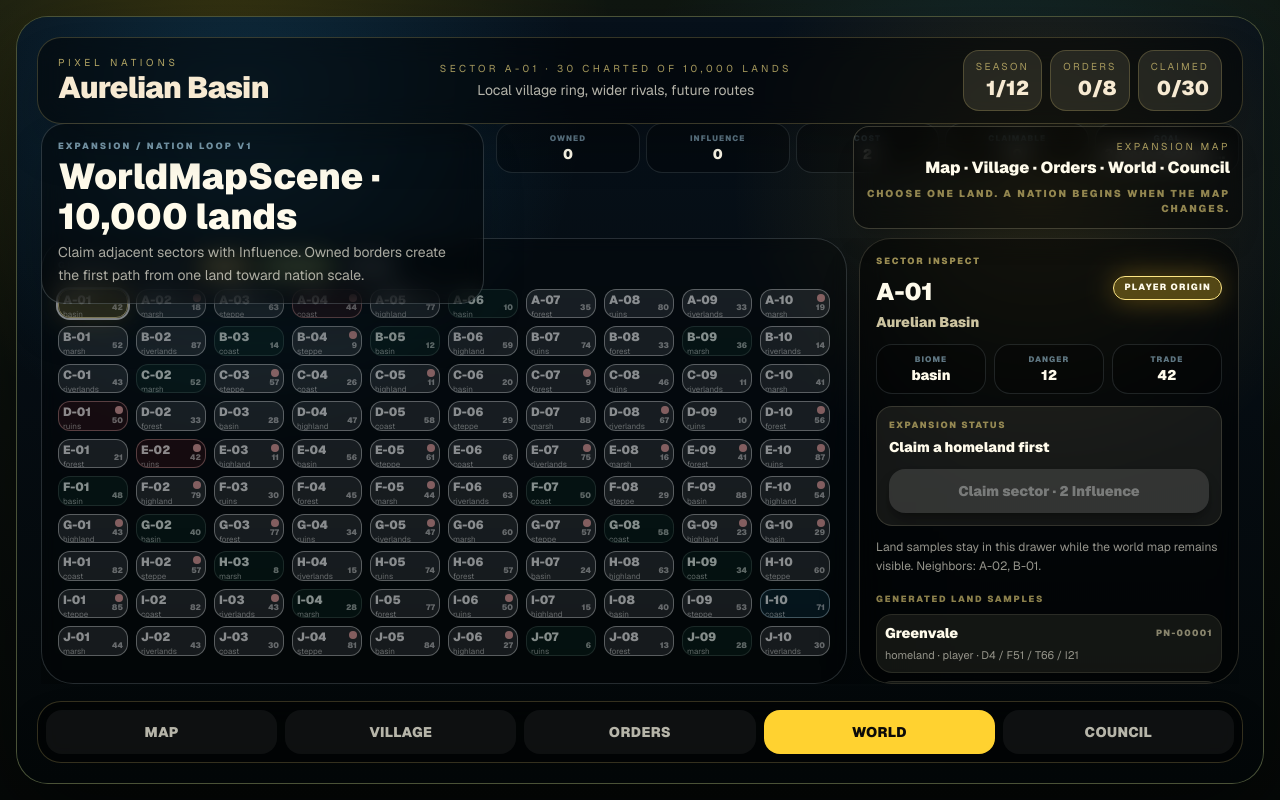
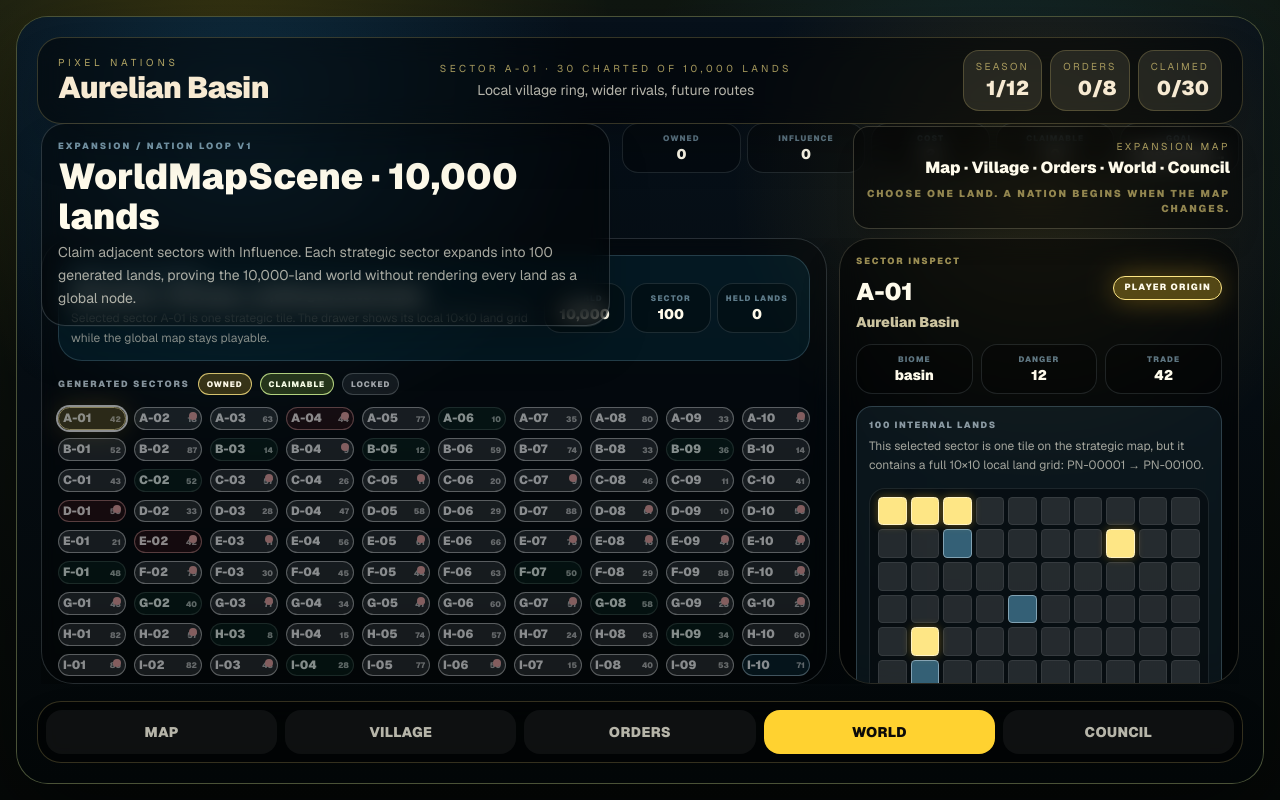
Before and after one commit to tomat60/pixel-nations, a Next.js app: page /play in a window 1280 px wide. Both pictures are taken after a click on the button "WORLD". Built offline with nearby package versions, Linux system fonts and the light colour scheme.

Commit message:
feat: add world scale proof layer

```diff
--- a/app/play/world/WorldMapScene.tsx
+++ b/app/play/world/WorldMapScene.tsx
@@ -2,6 +2,7 @@
 
 import { useMemo, useState } from "react";
 import { canClaimSector, expansionInfluenceCost, getClaimableSectorIds, getNationDecision, getNationReady, getOwnedSectorIds, type PlayAction, type PlayState } from "../lib/play-state";
+import { LANDS_PER_SECTOR, SECTOR_COUNT, WORLD_LANDS } from "../lib/world-engine";
 import { buildWorldMapModel, getSectorLandSamples, type SectorKind, type WorldMapSector } from "./world-map-selectors";
 
 type SectorControl = "owned" | "claimable" | "locked";
@@ -43,13 +44,13 @@ export function WorldMapScene({ state, dispatch }: { state: PlayState; dispatch:
   const nextGoal = nationDecision ? nationDecision.label : nationReady ? "Choose founding doctrine" : `${Math.max(0, 3 - ownedSectorIds.length)} more sector${3 - ownedSectorIds.length === 1 ? "" : "s"} to found a nation`;
 
   return (
-    <section data-qa="world-map-scene" data-owned-count={ownedSectorIds.length} data-influence={state.resources.influence} data-nation-ready={nationReady ? "true" : "false"} data-nation-decision={nationDecision?.id ?? "none"} data-nation-founded={nationFounded ? "true" : "false"} className="absolute inset-0 overflow-hidden bg-[radial-gradient(circle_at_18%_12%,rgba(56,189,248,.16),transparent_28%),radial-gradient(circle_at_82%_22%,rgba(251,191,36,.14),transparent_26%),linear-gradient(180deg,#07111b_0%,#030708_100%)]">
+    <section data-qa="world-map-scene" data-owned-count={ownedSectorIds.length} data-influence={state.resources.influence} data-nation-ready={nationReady ? "true" : "false"} data-nation-decision={nationDecision?.id ?? "none"} data-nation-founded={nationFounded ? "true" : "false"} data-world-lands={WORLD_LANDS} data-sector-count={SECTOR_COUNT} data-lands-per-sector={LANDS_PER_SECTOR} className="absolute inset-0 overflow-hidden bg-[radial-gradient(circle_at_18%_12%,rgba(56,189,248,.16),transparent_28%),radial-gradient(circle_at_82%_22%,rgba(251,191,36,.14),transparent_26%),linear-gradient(180deg,#07111b_0%,#030708_100%)]">
       <div data-qa="world-panel" className="pointer-events-none absolute inset-0" />
       <div data-qa="expansion-hud" className="absolute left-4 right-4 top-[5.7rem] z-10 flex flex-col gap-3 md:left-6 md:right-6 md:top-[6.6rem] lg:flex-row lg:items-start lg:justify-between">
         <div className="max-w-[720px] rounded-3xl border border-sky-100/18 bg-black/42 p-3 shadow-2xl backdrop-blur-md md:p-4">
           <p className="text-[9px] font-black uppercase tracking-[0.24em] text-sky-200/65">Expansion / Nation Loop v1</p>
           <h2 className="mt-1 text-2xl font-black text-amber-50 md:text-4xl">WorldMapScene · 10,000 lands</h2>
-          <p className="mt-1 text-xs leading-relaxed text-amber-50/65 md:text-sm">Claim adjacent sectors with Influence. Owned borders create the first path from one land toward nation scale.</p>
+          <p className="mt-1 text-xs leading-relaxed text-amber-50/65 md:text-sm">Claim adjacent sectors with Influence. Each strategic sector expands into 100 generated lands, proving the 10,000-land world without rendering every land as a global node.</p>
           {nationDecision ? <p data-qa="nation-world-banner" className="mt-3 rounded-2xl border border-emerald-200/35 bg-emerald-300/12 px-3 py-2 text-xs font-black uppercase tracking-[0.16em] text-emerald-100">⚑ Aurelian Nation founded · {nationDecision.label} · {ownedSectorIds.length} sectors</p> : null}
         </div>
         <div className="grid grid-cols-5 gap-1.5 text-center lg:min-w-[460px]">
@@ -61,8 +62,9 @@ export function WorldMapScene({ state, dispatch }: { state: PlayState; dispatch:
         </div>
       </div>
 
-      <div className="absolute bottom-[5.2rem] left-3 right-3 top-[14.8rem] flex flex-col gap-3 overflow-y-auto pb-6 md:bottom-[6.2rem] md:left-6 md:right-6 md:top-[13.8rem] lg:grid lg:grid-cols-[minmax(0,1fr)_380px] lg:overflow-hidden lg:pb-0">
+      <div className="absolute bottom-[5.2rem] left-3 right-3 top-[14.8rem] flex flex-col gap-3 overflow-y-auto pb-6 md:bottom-[6.2rem] md:left-6 md:right-6 md:top-[13.8rem] lg:grid lg:grid-cols-[minmax(0,1fr)_400px] lg:overflow-hidden lg:pb-0">
         <div className="shrink-0 rounded-[2rem] border border-sky-100/16 bg-black/28 p-3 shadow-[0_30px_90px_rgba(0,0,0,.48)] backdrop-blur-sm md:p-4 lg:min-h-0">
+          <WorldScaleProof ownedSectorIds={ownedSectorIds} selected={selected} />
           <div className="mb-3 flex flex-wrap items-center gap-2">
             <p className="text-[9px] font-black uppercase tracking-[0.2em] text-sky-100/60">Generated sectors</p>
             <Legend label="Owned" tone="border-amber-200/80 bg-amber-300/20 text-amber-50" />
@@ -70,7 +72,7 @@ export function WorldMapScene({ state, dispatch }: { state: PlayState; dispatch:
             <Legend label="Locked" tone="border-slate-200/20 bg-slate-300/8 text-slate-100/65" />
             {nationFounded ? <Legend label="Nation" tone="border-emerald-200/80 bg-emerald-300/18 text-emerald-50" /> : null}
           </div>
-          <div className="grid h-[420px] grid-cols-10 grid-rows-10 gap-1.5 md:h-[520px] md:gap-2 lg:h-[calc(100%-2.8rem)] lg:min-h-[340px]">
+          <div className="grid h-[380px] grid-cols-10 grid-rows-10 gap-1.5 md:h-[470px] md:gap-2 lg:h-[calc(100%-7.2rem)] lg:min-h-[300px]">
             {model.sectors.map((sector) => (
               <SectorTile key={sector.id} sector={sector} control={getSectorControl(sector.id, ownedSectorIds, claimableSectorIds)} selected={sector.index === selected.index} nationFounded={nationFounded} onSelect={() => setSelectedIndex(sector.index)} canClaim={canClaimSector(state, sector.id).ok} />
             ))}
@@ -91,6 +93,11 @@ export function WorldMapScene({ state, dispatch }: { state: PlayState; dispatch:
             <Metric label="Danger" value={selected.danger} />
             <Metric label="Trade" value={selected.trade} />
           </div>
+          <div data-qa="sector-land-scale-card" data-sector-id={selected.id} data-land-count={LANDS_PER_SECTOR} className="mt-3 rounded-2xl border border-sky-200/20 bg-sky-300/8 p-3">
+            <p className="text-[9px] font-black uppercase tracking-[0.18em] text-sky-100/60">100 internal lands</p>
+            <p className="mt-1 text-xs leading-relaxed text-amber-50/62">This selected sector is one tile on the strategic map, but it contains a full 10×10 local land grid: PN-{String(selected.index * LANDS_PER_SECTOR + 1).padStart(5, "0")} → PN-{String((selected.index + 1) * LANDS_PER_SECTOR).padStart(5, "0")}.</p>
+            <LocalLandGrid selected={selected} samples={samples} />
+          </div>
           <div data-qa="expansion-status" data-expansion-status={selectedExpansion.ok ? "claimable" : selectedExpansion.reason ?? "blocked"} className={`mt-3 rounded-2xl border p-3 ${selectedExpansion.ok ? "border-lime-200/35 bg-lime-300/10" : "border-amber-100/14 bg-amber-100/8"}`}>
             <p className="text-[9px] font-black uppercase tracking-[0.18em] text-amber-200/55">Expansion status</p>
             <p className="mt-1 text-sm font-black text-amber-50">{selectedControl === "owned" ? "Inside your borders" : selectedExpansion.ok ? "Adjacent and affordable" : expansionStatusCopy(selectedExpansion.reason)}</p>
@@ -104,6 +111,42 @@ export function WorldMapScene({ state, dispatch }: { state: PlayState; dispatch:
         </aside>
       </div>
     </section>
+  );
+}
+
+function WorldScaleProof({ ownedSectorIds, selected }: { ownedSectorIds: string[]; selected: WorldMapSector }) {
+  const controlledLands = ownedSectorIds.length * LANDS_PER_SECTOR;
+  return (
+    <div data-qa="world-scale-proof" data-world-lands={WORLD_LANDS} data-sector-count={SECTOR_COUNT} data-lands-per-sector={LANDS_PER_SECTOR} data-controlled-lands={controlledLands} className="mb-3 grid gap-2 rounded-3xl border border-sky-200/18 bg-sky-400/8 p-3 md:grid-cols-[1fr_auto] md:items-center">
+      <div>
+        <p className="text-[9px] font-black uppercase tracking-[0.2em] text-sky-100/60">World scale proof</p>
+        <p className="mt-1 text-sm font-black text-amber-50">100 sectors × 100 lands = 10,000 generated lands</p>
+        <p className="mt-1 text-xs leading-relaxed text-amber-50/58">Selected sector {selected.id} is one strategic tile. The drawer shows its local 10×10 land grid while the global map stays playable.</p>
+      </div>
+      <div className="grid grid-cols-3 gap-1.5 text-center md:min-w-[250px]">
+        <Metric label="World" value={WORLD_LANDS.toLocaleString("en-US")} />
+        <Metric label="Sector" value={LANDS_PER_SECTOR} />
+        <Metric label="Held lands" value={controlledLands} />
+      </div>
+    </div>
+  );
+}
+
+function LocalLandGrid({ selected, samples }: { selected: WorldMapSector; samples: ReturnType<typeof getSectorLandSamples> }) {
+  const sampleIds = new Set(samples.map((land) => land.id));
+  const sectorStart = selected.index * LANDS_PER_SECTOR + 1;
+  return (
+    <div data-qa="sector-local-grid" data-sector-id={selected.id} data-local-grid="10x10" className="mt-3 grid grid-cols-10 gap-1 rounded-2xl border border-sky-100/10 bg-black/30 p-2">
+      {Array.from({ length: LANDS_PER_SECTOR }, (_, offset) => {
+        const landId = sectorStart + offset;
+        const isSample = sampleIds.has(landId);
+        const isHomelandCore = selected.index === 0 && offset < 3;
+        const isTradeLane = offset % 17 === 0 || offset === 12;
+        return (
+          <span key={landId} data-qa="sector-local-land" data-land-id={landId} data-land-sample={isSample ? "true" : "false"} title={`PN-${String(landId).padStart(5, "0")}`} className={`aspect-square rounded-[0.28rem] border ${isSample ? "border-amber-100 bg-amber-200 shadow-[0_0_10px_rgba(251,191,36,.35)]" : isHomelandCore ? "border-emerald-100/65 bg-emerald-300/70" : isTradeLane ? "border-sky-100/45 bg-sky-300/42" : "border-white/8 bg-white/12"}`} />
+        );
+      })}
+    </div>
   );
 }
 
```
